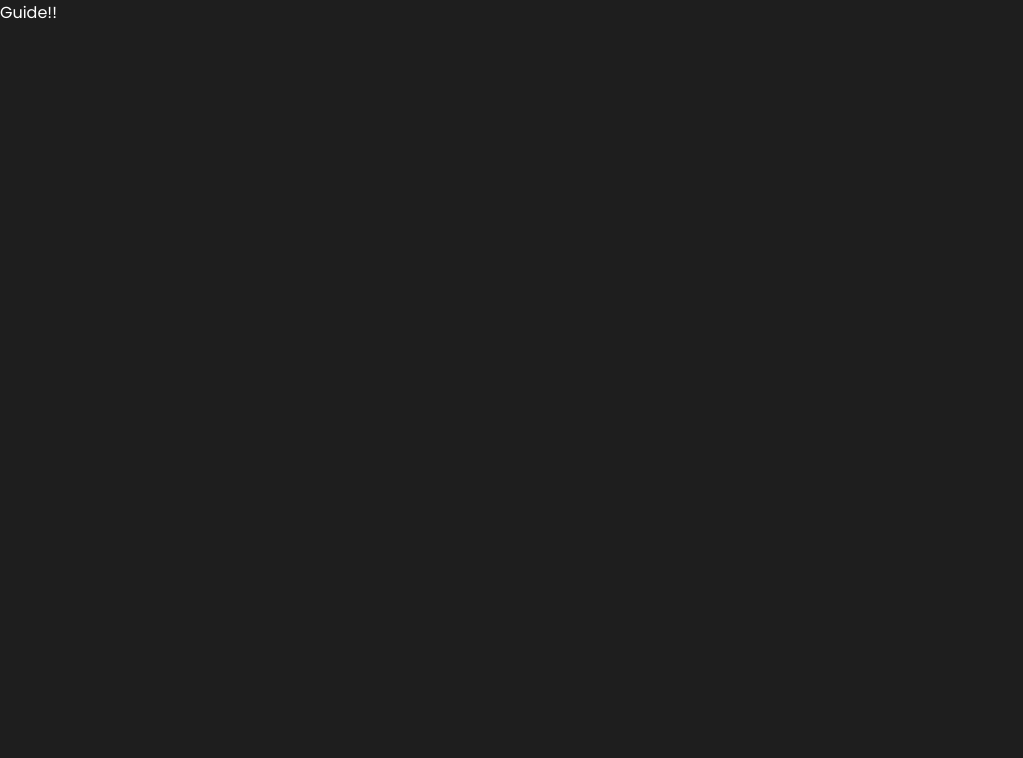
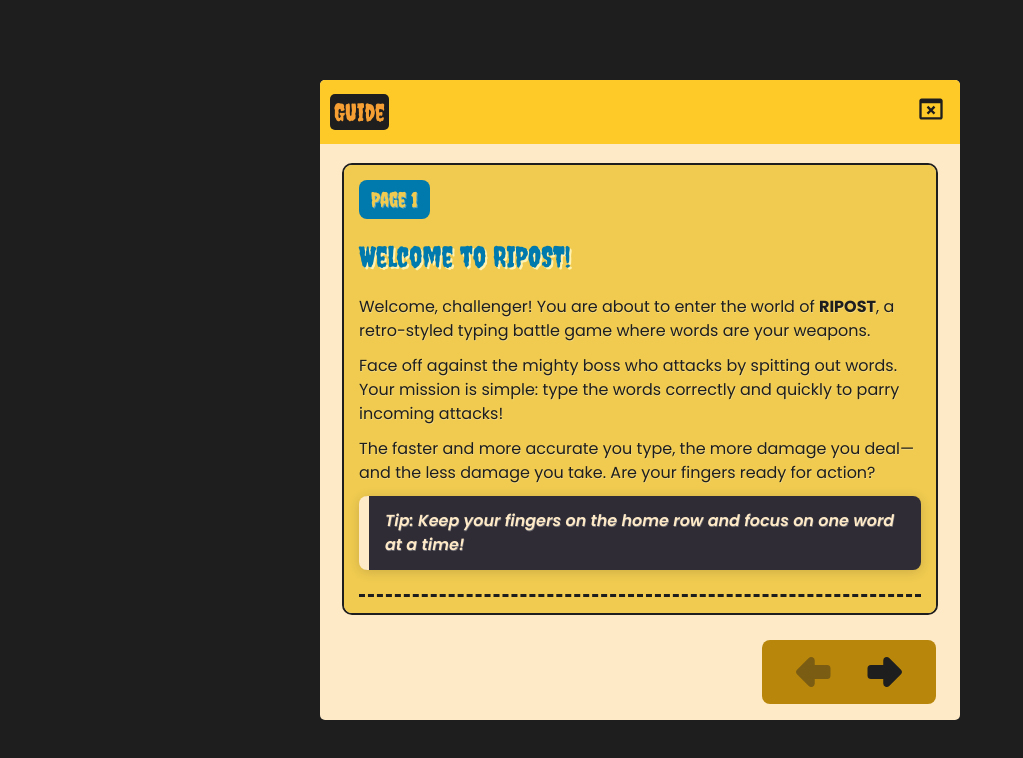
Before and after one commit to sathwikv2005/Ripost, a React (Vite) app: page /guide in a window 1280 px wide. Shown: the top 758 px of the page, without its empty margins (0-1023 px from the left). Built offline with nearby package versions, Linux system fonts and the light colour scheme; the HTML template or start-up script is replaced by a standard one; a web font is replaced by a local one.

Commit message:
add guide page

```diff
--- a/index.html
+++ b/index.html
@@ -10,7 +10,7 @@
 			rel="stylesheet"
 		/>
 		<meta name="viewport" content="width=device-width, initial-scale=1.0" />
-		<title>Vite + React + TS</title>
+		<title>Ripost</title>
 	</head>
 	<body>
 		<div id="root"></div>
--- a/package.json
+++ b/package.json
@@ -5,6 +5,7 @@
 	"type": "module",
 	"scripts": {
 		"dev": "vite",
+		"dev:host": "vite --host",
 		"build": "tsc -b && vite build",
 		"lint": "eslint .",
 		"preview": "vite preview"
@@ -12,6 +13,7 @@
 	"dependencies": {
 		"react": "^19.1.1",
 		"react-dom": "^19.1.1",
+		"react-icons": "^5.5.0",
 		"react-router-dom": "^7.9.4"
 	},
 	"devDependencies": {
--- a/src/App.css
+++ b/src/App.css
@@ -1,15 +1,17 @@
 :root {
 	--primary: #1e1e1e;
 	--text: #ffffff;
+	--gray: #2f2c36;
 	--yellow: #feca28;
-	--yellow-light: #ffec86;
+	--yellow-light: #fff2b0;
 	--yellow-dark: #f0cb50;
 	--green: #3cbc3c;
 	--green-light: #9be64d;
 	--green-dark: #2a9134;
-	--dark-blue: #025c82;
+	--dark-blue: #0079ad;
 	--orange: #f79f33;
 	--peach: #feeac7;
+	--yellow-brown: #b8860b;
 }
 
 /* fonts */
@@ -34,8 +36,6 @@
 	margin: 0;
 	padding: 0;
 	text-decoration: none;
-	color: var(--text);
-	background-color: var(--primary);
 	font-family: 'Poppins', sans-serif;
 }
 
@@ -44,4 +44,6 @@
 	width: 100dvw;
 	height: 100vh;
 	height: 100dvh;
+	color: var(--text);
+	background-color: var(--primary);
 }
--- /dev/null
+++ b/src/components/guide/Window.module.css
@@ -0,0 +1,133 @@
+.container {
+	width: 100%;
+	height: 100%;
+	display: flex;
+	justify-content: center;
+	align-items: center;
+}
+
+.window {
+	background-color: var(--peach);
+	color: var(--primary);
+	width: 50%;
+	height: 80%;
+	display: flex;
+	border-radius: 5px;
+	flex-direction: column;
+}
+
+.bar {
+	border-radius: 5px 5px 0px 0px;
+	width: 100%;
+	height: 10%;
+	display: flex;
+	justify-content: space-between;
+	align-items: center;
+	background-color: var(--yellow);
+}
+
+.title {
+	background-color: var(--primary);
+	color: var(--orange);
+	margin-left: 10px;
+	padding: 4px;
+	font-size: 24px;
+	border-radius: 5px;
+	font-weight: 400;
+}
+
+.icon {
+	color: var(--primary);
+	transition: all 0.2s ease-in;
+}
+
+.icon:hover {
+	transform: scale(1.1);
+}
+
+.close {
+	padding: 5px;
+	margin-right: 10px;
+	font-size: 28px;
+}
+
+.box {
+	border: 2px solid var(--primary);
+	width: 92.5%;
+	justify-self: center;
+	border-radius: 10px;
+	align-self: center;
+	margin-top: 3%;
+	height: 70%;
+	background-color: var(--yellow-dark);
+	overflow: auto;
+}
+
+.box::-webkit-scrollbar {
+	width: 10px;
+	height: 10px;
+}
+
+.box::-webkit-scrollbar-thumb {
+	background-color: var(--orange);
+	/* border-radius: 10px; */
+	border: 2px solid var(--primary);
+}
+
+.children {
+	padding: 15px;
+}
+
+.window::selection {
+	background-color: var(--primary);
+	color: var(--peach);
+}
+
+.footer {
+	margin-top: auto;
+
+	border-radius: 0px 0px 5px 5px;
+	width: 100%;
+	height: 10%;
+	display: flex;
+	justify-content: flex-end;
+	align-items: center;
+	/* gap: 20px; */
+}
+
+.arrow_box {
+	display: flex;
+	border-radius: 8px;
+	justify-content: center;
+	align-items: center;
+	background-color: var(--yellow-brown);
+	height: 100%;
+	padding: 0px 30px;
+	gap: 30px;
+	margin-bottom: 5%;
+	margin-right: 3.75%;
+}
+
+.arrow {
+	font-size: 42px;
+}
+
+.arrow:hover {
+	color: var(--peach);
+	transform: scale(1.2);
+}
+
+.arrow_disabled {
+	opacity: 0.4;
+	cursor: not-allowed;
+}
+
+.arrow_disabled:hover {
+	transform: scale(1);
+}
+
+@media (max-width: 768px) {
+	.window {
+		width: 90%;
+	}
+}
--- /dev/null
+++ b/src/components/guide/Window.tsx
@@ -0,0 +1,67 @@
+import { useState, useRef, useEffect, type ReactNode } from 'react'
+import styles from './Window.module.css'
+import { BiWindowClose } from 'react-icons/bi'
+import { TbArrowBigRightFilled, TbArrowBigLeftFilled } from 'react-icons/tb'
+import { Link } from 'react-router-dom'
+
+interface arrayItem {
+	item: ReactNode
+}
+
+interface WindowProps {
+	array: arrayItem[]
+	children?: React.ReactNode
+}
+
+export default function Window({ array }: WindowProps) {
+	const [index, setIndex] = useState(0)
+	const boxRef = useRef<HTMLDivElement>(null)
+
+	function next() {
+		if (index === array.length - 1) return
+		setIndex(index + 1)
+	}
+
+	function back() {
+		if (index === 0) return
+		setIndex(index - 1)
+	}
+
+	useEffect(() => {
+		if (boxRef.current) {
+			boxRef.current.scrollTo({ top: 0, behavior: 'smooth' })
+		}
+	}, [index])
+
+	return (
+		<div className={`${styles.container}`}>
+			<div className={`${styles.window}`}>
+				<div className={`${styles.bar}`}>
+					<div className={`${styles.title} creepster`}>Guide</div>
+					<Link to="/">
+						<BiWindowClose className={`${styles.icon} ${styles.close}`} />
+					</Link>
+				</div>
+				<div className={`${styles.box}`} ref={boxRef}>
+					<div className={`${styles.children}`}>{array[index].item}</div>
+				</div>
+				<div className={`${styles.footer}`}>
+					<div className={`${styles.arrow_box}`}>
+						<TbArrowBigLeftFilled
+							className={`${styles.icon} ${styles.arrow} ${
+								index === 0 ? styles.arrow_disabled : ''
+							}`}
+							onClick={back}
+						/>
+						<TbArrowBigRightFilled
+							className={`${styles.icon} ${styles.arrow} ${
+								index === array.length - 1 ? styles.arrow_disabled : ''
+							}`}
+							onClick={next}
+						/>
+					</div>
+				</div>
+			</div>
+		</div>
+	)
+}
--- /dev/null
+++ b/src/pages/Guide.module.css
@@ -0,0 +1,94 @@
+.container {
+	font-family: var(--poppins, 'Poppins', sans-serif);
+	line-height: 1.5;
+	border-radius: 15px;
+	transition: transform 0.2s;
+}
+
+.pageNumber {
+	padding: 4px 12px;
+	font-family: var(--creepster, 'Creepster', cursive);
+	font-size: 1.3rem;
+	color: var(--yellow-dark);
+	background-color: var(--dark-blue);
+	text-align: right;
+	text-shadow: 1px 1px rgba(255, 255, 255, 0.3);
+	border-radius: 8px;
+	margin-bottom: 1rem;
+	display: inline-block;
+}
+
+.section {
+	padding-bottom: 0.5rem;
+	margin-bottom: 3rem;
+	border-bottom: 3px dashed var(--primary);
+}
+
+h2 {
+	font-weight: 400;
+	font-family: var(--creepster, 'Creepster', cursive);
+	font-size: 1.8rem;
+	color: var(--dark-blue);
+	text-shadow: 2px 2px var(--yellow-light);
+	margin-bottom: 1rem;
+}
+
+p {
+	margin-bottom: 0.7rem;
+	font-size: 1rem;
+	color: var(--primary);
+	text-shadow: 0.5px 0.5px rgba(255, 255, 255, 0.3);
+}
+
+ul {
+	margin-left: 1.8rem;
+	margin-bottom: 1rem;
+}
+
+li {
+	margin-bottom: 0.4rem;
+	font-weight: 500;
+	text-shadow: 0.5px 0.5px rgba(255, 255, 255, 0.2);
+}
+
+.tip,
+.powerup,
+.protip,
+.reminder {
+	padding: 0.8rem 1rem;
+	font-weight: 600;
+	font-style: italic;
+	margin-bottom: 1rem;
+	border-left: 10px solid;
+	border-radius: 8px;
+	box-shadow: 0 2px 12px rgba(0, 0, 0, 0.15);
+}
+
+.tip,
+.protip {
+	background-color: var(--gray);
+	color: var(--peach);
+	border-left-color: var(--peach);
+}
+
+.powerup {
+	background-color: var(--gray);
+	color: var(--yellow-brown);
+	border-left-color: var(--yellow-brown);
+}
+
+.reminder {
+	background-color: var(--gray);
+	color: var(--orange);
+	border-left-color: var(--orange);
+}
+
+@media (max-width: 768px) {
+	h2 {
+		font-size: 1.5rem;
+	}
+
+	.pageNumber {
+		font-size: 1.1rem;
+	}
+}
--- a/src/pages/Guide.tsx
+++ b/src/pages/Guide.tsx
@@ -1,7 +1,96 @@
+import Window from '../components/guide/Window'
+import styles from './Guide.module.css'
+
 export default function Guide() {
 	return (
-		<>
-			<div>Guide!!</div>
-		</>
+		<Window
+			array={[
+				{
+					item: (
+						<div className={styles.container}>
+							<div className={styles.pageNumber}>Page 1</div>
+
+							<div className={styles.section}>
+								<h2>Welcome to RIPOST!</h2>
+								<p>
+									Welcome, challenger! You are about to enter the world of <strong>RIPOST</strong>,
+									a retro-styled typing battle game where words are your weapons.
+								</p>
+								<p>
+									Face off against the mighty boss who attacks by spitting out words. Your mission
+									is simple: type the words correctly and quickly to parry incoming attacks!
+								</p>
+								<p>
+									The faster and more accurate you type, the more damage you deal—and the less
+									damage you take. Are your fingers ready for action?
+								</p>
+								<p className={styles.tip}>
+									Tip: Keep your fingers on the home row and focus on one word at a time!
+								</p>
+							</div>
+
+							<div className={styles.section}>
+								<h2>How to Play</h2>
+								<ul>
+									<li>Watch the words the boss spits out.</li>
+									<li>Type each word correctly before it reaches you.</li>
+									<li>Mistyped words will cause damage!</li>
+									<li>Completing words quickly increases your combo multiplier.</li>
+								</ul>
+								<p className={styles.powerup}>
+									Power-up Words: Certain words give you shields, extra points, or special
+									abilities. Type them perfectly to gain an edge.
+								</p>
+							</div>
+						</div>
+					),
+				},
+
+				{
+					item: (
+						<div className={styles.container}>
+							<div className={styles.pageNumber}>Page 2</div>
+
+							<div className={styles.section}>
+								<h2>Difficulty Levels</h2>
+								<p>
+									RIPOST adjusts the challenge to your typing speed. Start easy and move up to
+									harder levels as your skills improve.
+								</p>
+								<ul>
+									<li>
+										<strong>Easy:</strong> Slow word attacks, simple words.
+									</li>
+									<li>
+										<strong>Medium:</strong> Moderate speed, mix of common and tricky words.
+									</li>
+									<li>
+										<strong>Hard:</strong> Fast attacks, longer and complex words.
+									</li>
+									<li>
+										<strong>Expert:</strong> Lightning-fast attacks, random and challenging words.
+									</li>
+								</ul>
+								<p className={styles.protip}>
+									Pro Tip: Practice makes perfect—keep typing to climb the ranks and survive longer
+									battles!
+								</p>
+							</div>
+
+							<div className={styles.section}>
+								<h2>Tips & Tricks</h2>
+								<p>- Focus on rhythm: Type steadily rather than rushing one word at a time.</p>
+								<p>- Use all fingers: Avoid hunting and pecking; train your touch typing.</p>
+								<p>- Take breaks: Stay sharp to maintain speed and accuracy.</p>
+								<p className={styles.reminder}>
+									Remember: Your keyboard is your weapon. Sharpen your skills and defeat the boss in
+									style!
+								</p>
+							</div>
+						</div>
+					),
+				},
+			]}
+		/>
 	)
 }
```
Also changed, not shown: 1 other file (tests, documents, lock files or other folders). Lines whose indentation alone changed are shown as unchanged.
